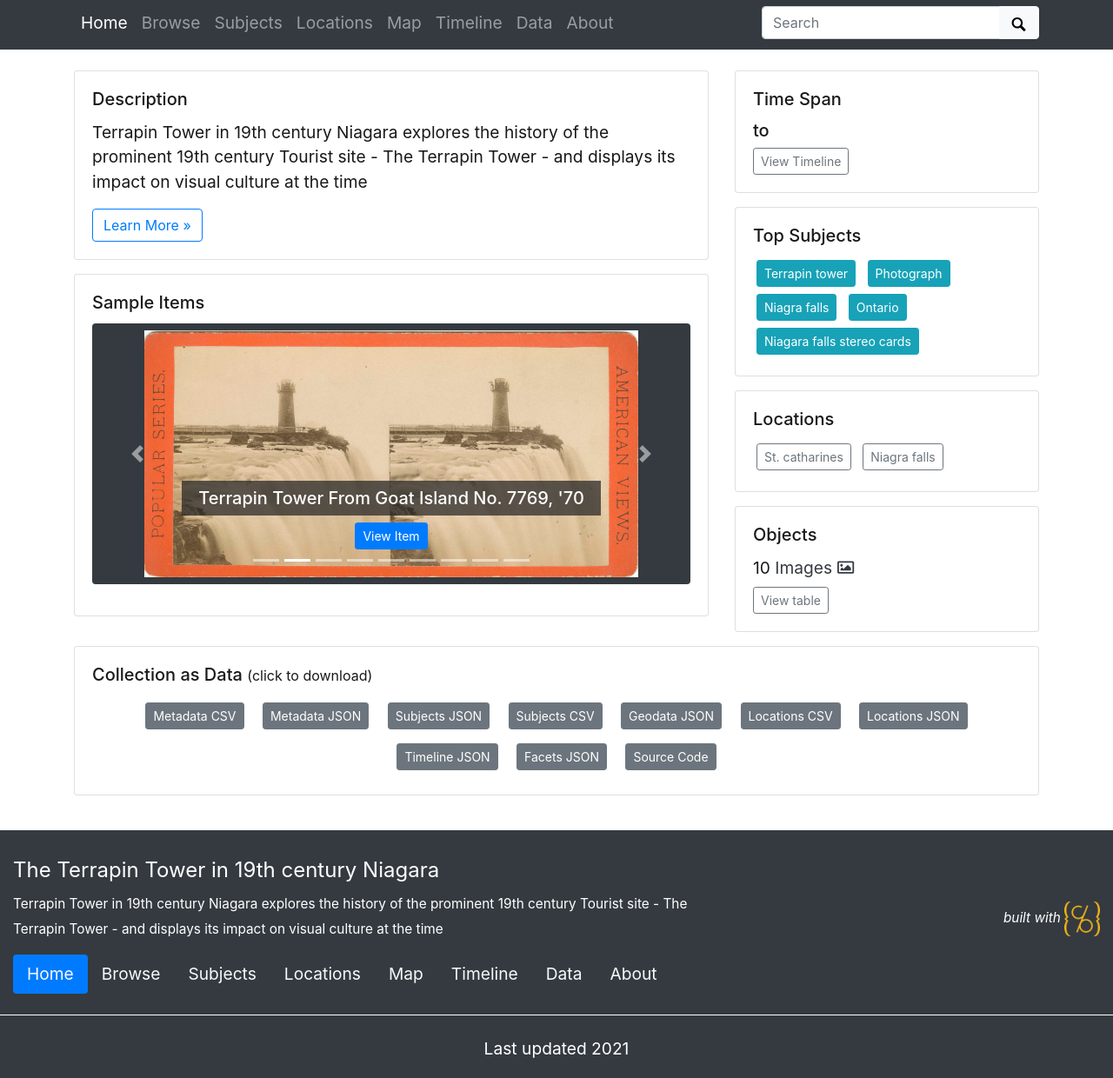
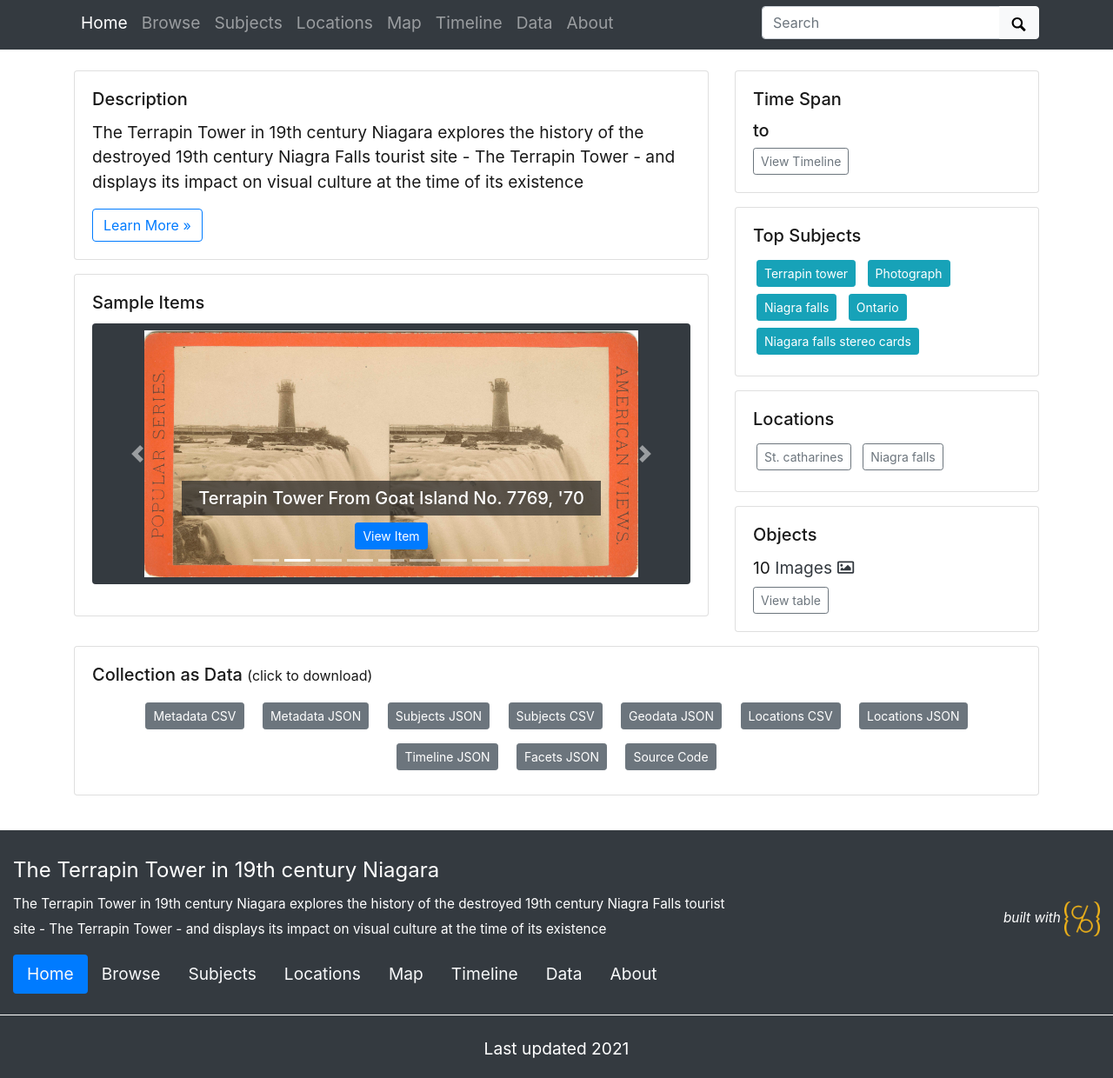
Before and after one commit to naomiegbunike/Terrapintowr, a Jekyll site: the page built from index.md, in a window 1280 px wide and 1400 px high, scrolled down 185 px, cut to the strip 160-1400 px from the top of the window. Shown: the whole strip at 87% size. Built offline with Jekyll 4.4.1, drawn with Linux system fonts in a browser that asks for light colours; some of the changed text lies outside the part shown.

Commit message:
Update _config.yml

```diff
--- a/_config.yml
+++ b/_config.yml
@@ -22,10 +22,10 @@
 # title of site appears in banner
 title: The Terrapin Tower in 19th century Niagara
 # tagline, a short phrase that will appear throughout the site in the top banner
-tagline: a short history into the Terrapin Tower and its associated visual culture
+tagline: An exhibition of the Terrapin Tower captured in 19th century photographs
 # description appears in meta tags and other locations
 # this description might appear in search result lists, keep around 160 characters max
-description: "Terrapin Tower in 19th century Niagara explores the history of the prominent 19th century Tourist site - The Terrapin Tower - and displays its impact on visual culture at the time"
+description: "The Terrapin Tower in 19th century Niagara explores the history of the destroyed 19th century Niagra Falls tourist site - The Terrapin Tower - and displays its impact on visual culture at the time of its existence"
 # creator of the digital collection, to appear in meta tags; we typically use our GitHub usernames but feel free to just use your name
 author: Naomi Egbunike
 
```
